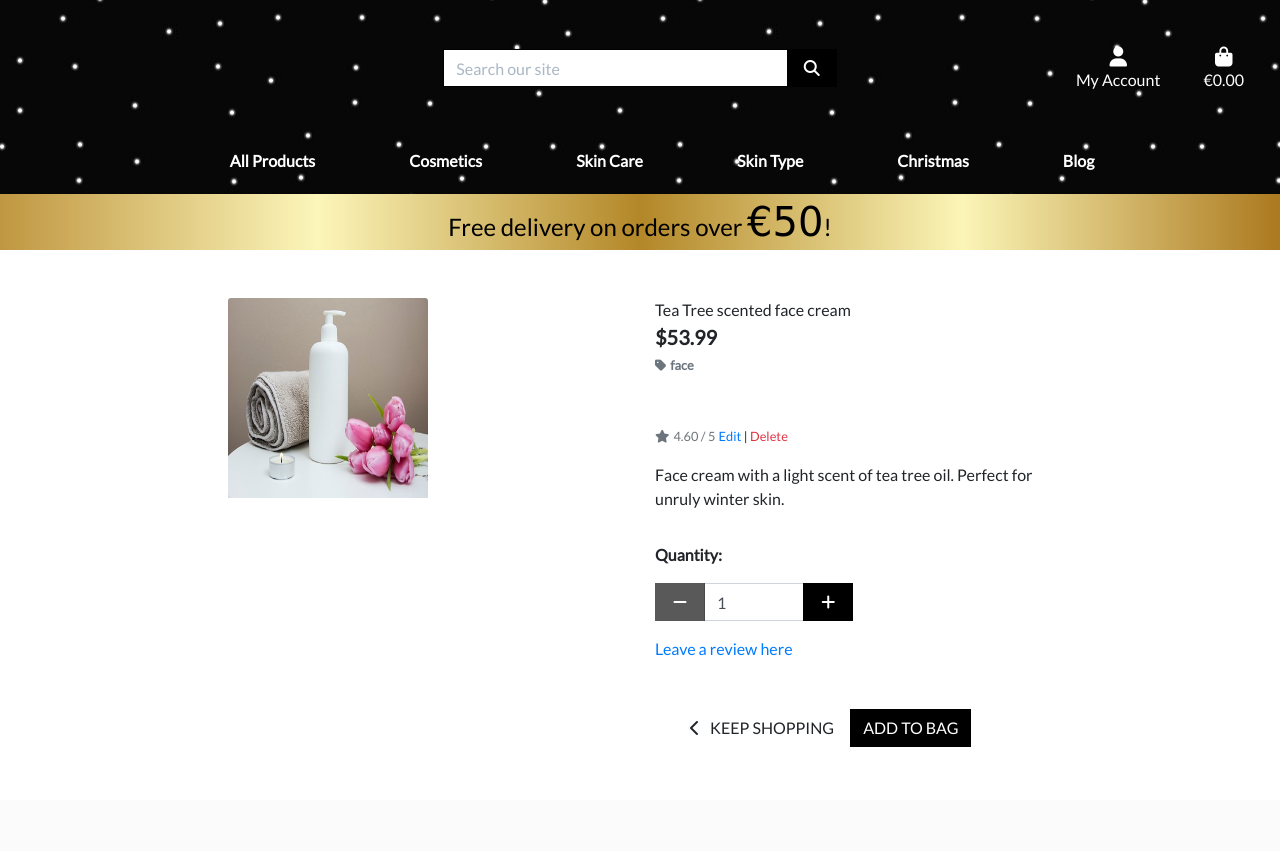
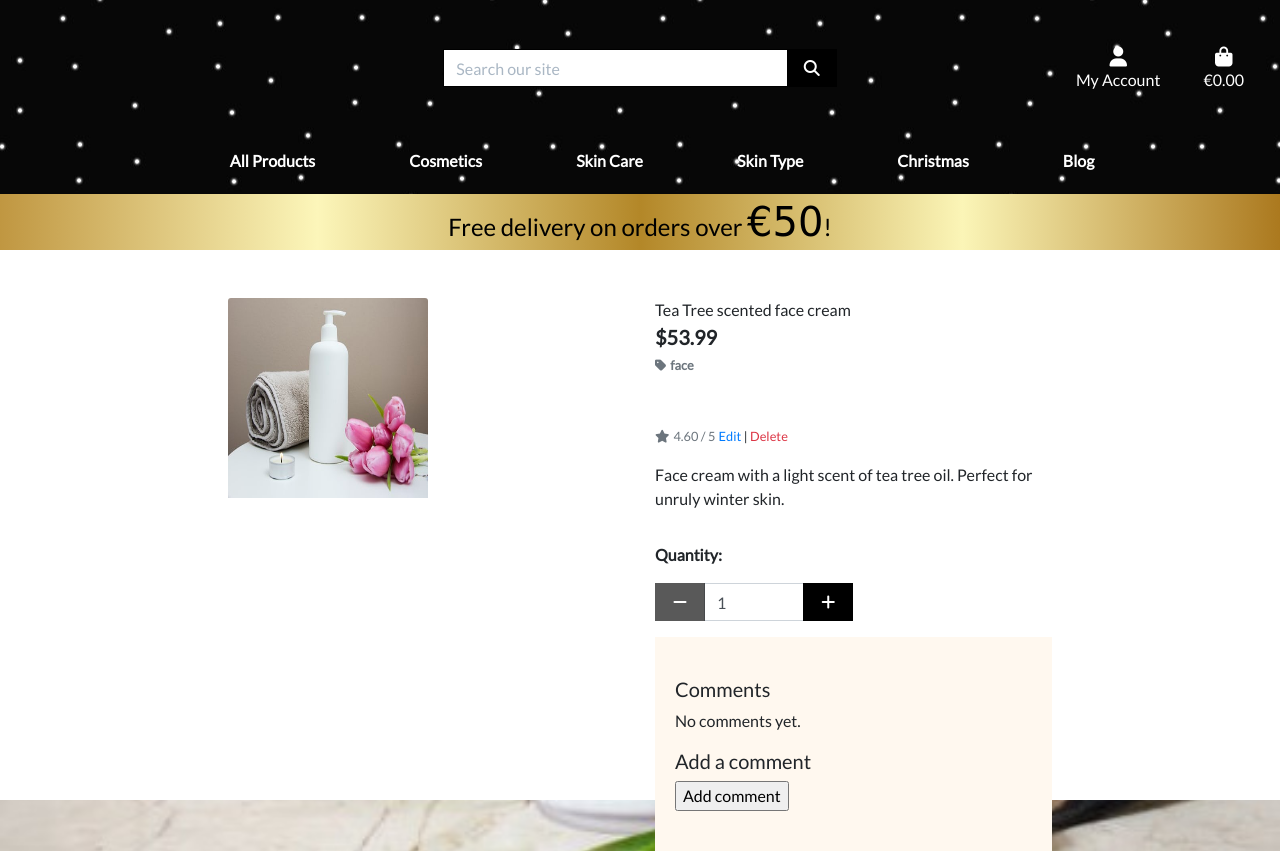
Before and after one commit to irenenev24/ArinBeauty, a Django app: page /products/1/ in a window 1280 px wide. Before the commit the page ends 747 px from the top, so only its background shows below. Run offline with Django 3.2, Linux system fonts and the light colour scheme; the visitor is signed in with stand-in values (Sample User, id 1); data comes from the database, SQL or seed files in the repository; some libraries are stand-ins or nearby versions; some web fonts are replaced.

Commit message:
Added views/urls and html for reviews

```diff
--- a/products/models.py
+++ b/products/models.py
@@ -30,3 +30,19 @@ class Product(models.Model):
 
     def __str__(self):
         return self.name
+
+class Review(models.Model):
+    product = models.ForeignKey(
+        Product, default=None, on_delete=models.PROTECT, related_name="reviews")
+    review_author = models.ForeignKey(
+        User, on_delete=models.PROTECT, null=True, blank=True)
+    review = models.TextField(max_length=1000)
+    review_title = models.TextField(max_length=254)
+    added_on = models.DateTimeField(auto_now_add=True)
+    active = models.BooleanField(default=True)
+
+    class Meta:
+        ordering = ['-added_on']
+
+    def __str__(self):
+        return self.review_name
--- a/products/templates/products/product_detail.html
+++ b/products/templates/products/product_detail.html
@@ -79,28 +79,32 @@
                                     </div>
                                 </div>
                             </div>
+                            </form>
                             </div>
-                            <div class="reviews">
-                            {% if user.is_authenticated %}
-                                <a href="">Leave a review here</a>
-                            {% endif %}
+                            <div class="divider-products"></div>
+                            <!-- Reviews Section -->
+                            <div class="container-sustain">
+                                <h5>Comments</h5>
+                                    <!--Placeholder if no comments posted yet.-->
+                                    {% if not post.comments.all %}
+                                        <p>No comments yet.</p>
+                                    {% endif %}
+                                    <!--For customers comments to appear on the review blogs-->
+                                    {% for comment in post.comments.all %}
+                                        <article>
+                                            <p>{{ comment.title }} <br>
+                                                {{ comment.description }}<br> by {{ comment.name }} <br><small>{{ comment.date_added }}</small></p>
+                                        </article>
+                                    {% endfor %}
+                                    <!--For customers to post comments on the review blogs-->
+                                    <h5>Add a comment</h5>
+                                    <form method="POST" action=".">
+                                        {% csrf_token %}
+                                        {{ form | crispy }}
+                                        <input type="submit" value="Add comment">
+                                    </form>
+                                </article>
                             </div>
-                            <div class="col-12">
-                                <a href="{% url 'products' %}" class="btn btn-outline-black rounded-0 mt-5">
-                                    <span class="icon">
-                                        <i class="fas fa-chevron-left"></i>
-                                    </span>
-                                    <span class="text-uppercase">Keep Shopping</span>
-                                </a>
-                                <input type="submit" class="btn btn-black rounded-0 text-uppercase mt-5" value="Add to Bag">
-                            </div>
-                            <input type="hidden" name="redirect_url" value="{{ request.path }}">
-                        </div>
-                    </form>
-                </div>
-            </div>
-        </div>
-    </div>
 {% endblock %}
 
 {% block postloadjs %}
--- a/products/urls.py
+++ b/products/urls.py
@@ -9,4 +9,6 @@ urlpatterns = [
     path(
         'delete/<int:product_id>/', views.delete_product,
         name='delete_product'),
+    path('add_review/<int:product_id>/', views.add_review, name='add_review'),
+    path('edit_review/<int:review_id>/', views.edit_review, name='edit_review')
 ]
--- a/products/views.py
+++ b/products/views.py
@@ -4,8 +4,8 @@ from django.contrib.auth.decorators import login_required
 from django.db.models import Q
 from django.db.models.functions import Lower
 
-from .models import Product, Category
-from .forms import ProductForm
+from .models import Product, Category, Review
+from .forms import ProductForm, ReviewForm
 
 # Create your views here.
 
@@ -137,3 +137,64 @@ def delete_product(request, product_id):
     product.delete()
     messages.success(request, f'Product: {product.name} deleted!')
     return redirect(reverse('products'))
+
+
+""" View to add a review to the products"""
+@login_required
+def add_review(request, product_id):
+    """ Add a review of a product """
+    product = get_object_or_404(Product, pk=product_id)
+    if request.user.is_authenticated:
+        if request.method == 'POST':
+            form = ReviewForm(request.POST)
+            if form.is_valid():
+                review = form.save(commit=False)
+                review.product = product
+                review.review_author = request.user
+                review.save()
+                messages.success(
+                    request, 'Successfully added your review!')
+                return redirect(reverse('product_detail', args=[product.id]))
+            else:
+                messages.error(
+                    request, 'Failed to add review. Please ensure the form is valid')
+    context = {
+        'form': form
+    }
+
+    return render(request, context)
+
+@login_required
+def edit_review(request, review_id):
+    """ Edit a review of a product """
+    review = get_object_or_404(Review, pk=review_id)
+    product = review.product
+    if request.user.is_superuser or review.review_author == request.user:
+        if request.method == 'POST':
+            form = ReviewForm(request.POST, instance=review)
+            if form.is_valid():
+                form.save()
+                messages.info(request, 'Successfully updated your review')
+                return redirect(reverse('product_detail', args=[product.id]))
+            else:
+                messages.error(
+                    request, 'Failed to update your review. Please ensure the form is valid.')
+
+        else:
+            form = ReviewForm(instance=review)
+    else:
+        messages.error(
+            request, "Sorry, You are not allowed to do that!")
+
+    messages.info(request, f'You are editing the review for {product.name}')
+
+    template = 'products/product_detail.html'
+
+    context = {
+        'form': form,
+        'review': review,
+        'product': product,
+        'update': True,
+    }
+
+    return render(request, template, context)
```
Also changed, not shown: products/forms.py (+6 -1 lines).
